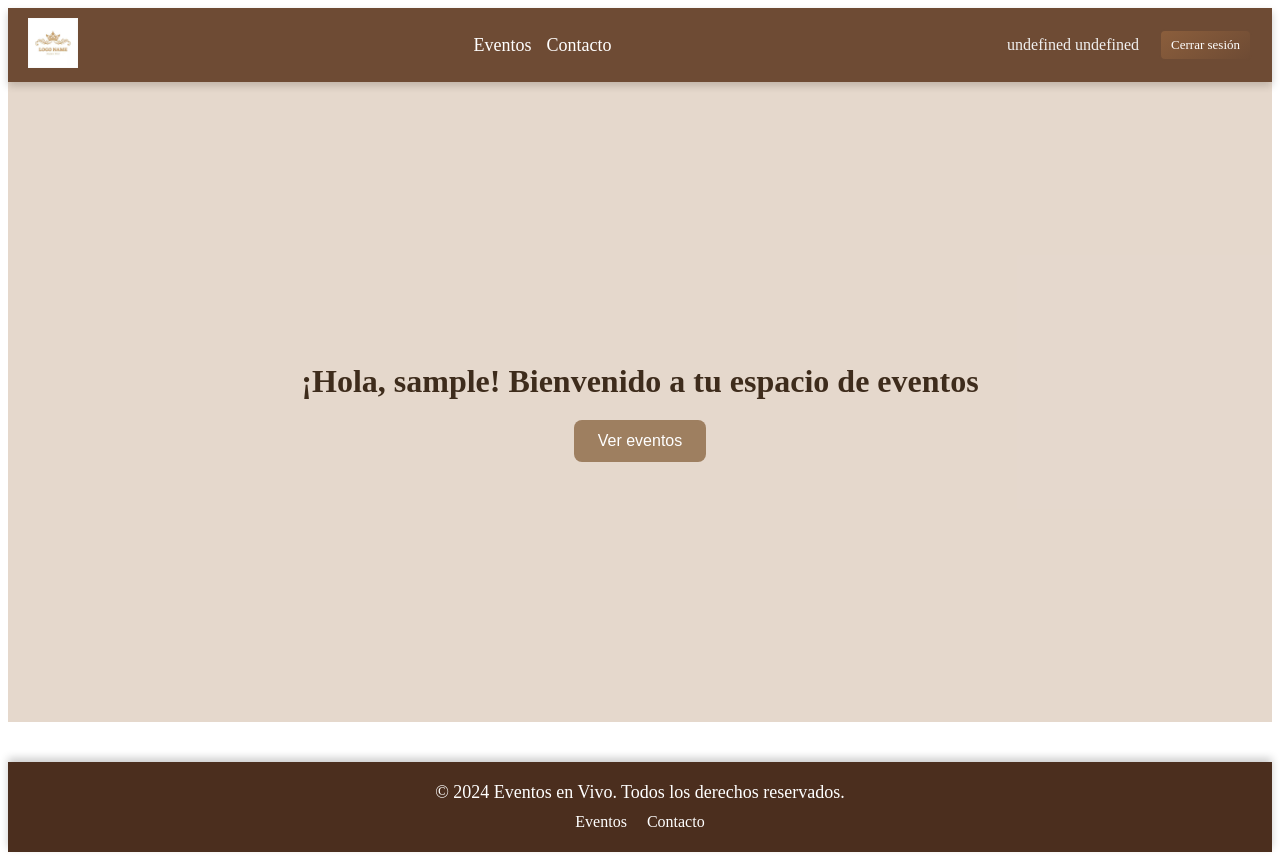
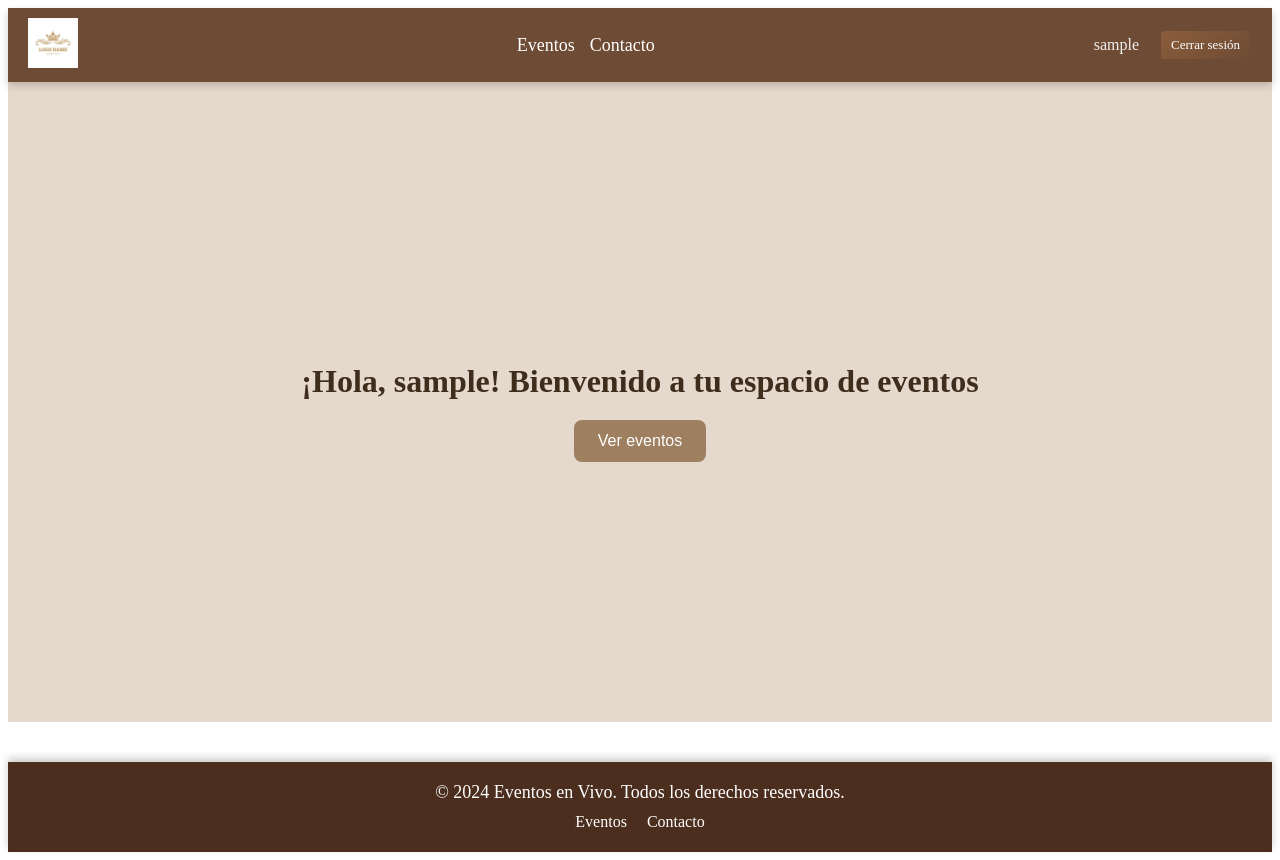
Before and after one commit to Matiszabo/EFSI-TP9, a Next.js app in the folder eventos/: page / in a window 1280 px wide. Built offline with nearby package versions, Linux system fonts and the light colour scheme; sample sign-in values are in the browser's storage.

Commit message:
terminado

```diff
--- a/eventos/app/layout.js
+++ b/eventos/app/layout.js
@@ -1,11 +1,11 @@
 "use client";
 
-import React, { useState, useEffect } from 'react';
-import Link from 'next/link';
-import { useRouter } from 'next/navigation';
-import styles from './layout.module.css';
-import { UserContext } from './Components/UserContext/UserContext';
-import Image from 'next/image';
+import React, { useState, useEffect } from "react";
+import Link from "next/link";
+import { useRouter } from "next/navigation";
+import styles from "./layout.module.css";
+import { UserContext } from "./Components/UserContext/UserContext";
+import Image from "next/image";
 
 export default function RootLayout({ children }) {
   const [loading, setLoading] = useState(true);
@@ -13,18 +13,11 @@ export default function RootLayout({ children }) {
   const router = useRouter();
 
   useEffect(() => {
-    const storedUser = localStorage.getItem('user');
+    const storedUser = localStorage.getItem("user");
     if (storedUser) {
       try {
         const parsedUser = JSON.parse(storedUser);
-        const userInfo = {
-          id: parsedUser.id,
-          name: `${parsedUser.first_name} ${parsedUser.last_name}`,
-          username: parsedUser.username,
-          imageUrl: parsedUser.imageUrl || null,
-        };
-        setUser(userInfo);
-        console.log("USER ", userInfo);
+        setUser(parsedUser);
       } catch (error) {
         console.error("Error al parsear el usuario almacenado:", error);
       }
@@ -32,25 +25,21 @@ export default function RootLayout({ children }) {
     setLoading(false);
   }, []);
 
-  useEffect(() => {
-  }, [user]);
-
   const handleLogout = () => {
-    localStorage.removeItem('user');
+    localStorage.removeItem("user");
+    localStorage.removeItem("token");
     setUser(null);
-    router.push('/');
+    router.push("/");
   };
 
   if (loading) {
     return <div>Cargando...</div>;
   }
 
-
   return (
-    <UserContext.Provider value={{ user, setUser }}>
     <html lang="es">
       <body className={styles.body}>
-          <main className={styles.main}>
+        <UserContext.Provider value={{ user, setUser }}>
           <header className={styles.header}>
             <Link href="/">
               <Image
@@ -62,34 +51,41 @@ export default function RootLayout({ children }) {
             </Link>
             <nav className={styles.nav}>
               <ul>
-                  {user?(<li><Link href="/Home">Eventos</Link></li>)
-                  :(<li><Link href="/LoginForm">Eventos</Link></li>)
-                  }
-                  <li><Link href="/Contact">Contacto</Link></li>
+                {user ? (
+                  <li>
+                    <Link href="/Home">Eventos</Link>
+                  </li>
+                ) : (
+                  <li>
+                    <Link href="/LoginForm">Eventos</Link>
+                  </li>
+                )}
+                <li>
+                  <Link href="/Contact">Contacto</Link>
+                </li>
               </ul>
             </nav>
-
             <div className={styles.userSection}>
               {user ? (
                 <>
-                    <span className={styles.user}>
-                      <span className={styles.userName}>{user.name}</span>
-                    </span>
-                    <button className={styles.logoutButton} onClick={handleLogout}>
+                  <span className={styles.userName}>{user.username}</span>
+                  <button
+                    className={styles.logoutButton}
+                    onClick={handleLogout}
+                  >
                     Cerrar sesión
                   </button>
                 </>
               ) : (
-                  <Link href='/LoginForm' className={styles.loginLink}>
+                <Link href="/LoginForm" className={styles.loginLink}>
                   Iniciar sesión
                 </Link>
               )}
             </div>
           </header>
-            {children}
-          </main>
+          <main className={styles.main}>{children}</main>
+        </UserContext.Provider>
       </body>
     </html>
-    </UserContext.Provider>
   );
 }
```
Also changed, not shown: eventos/app/Components/CarpetaPrivada/page.js (+9 -12 lines), eventos/app/page.js (+11 -8 lines), eventos/app/Components/CarpetaPrivada/CarpetaPrivada.module.css (indentation only). Lines whose indentation alone changed are shown as unchanged.
